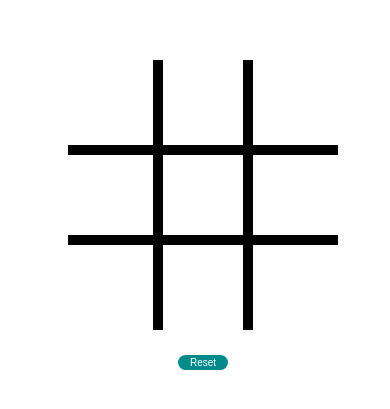
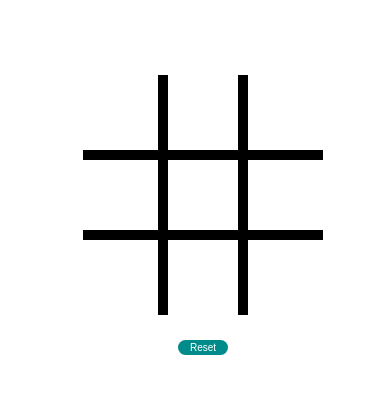
Before and after one commit to ezaboroskie/Tic-Tac-Toe, a plain HTML site: page index.html in a window 390 px wide. Shown: the part 215-624 px from the top of the page. Drawn offline with Linux system fonts and the light colour scheme.

Commit message:
Fixes width of game for small screens

```diff
--- a/style.css
+++ b/style.css
@@ -297,79 +297,79 @@ body{
         margin: auto;
         display: flex;
         flex-direction: column;
-        width: 270px;
-        height: 270px;
+        width: 240px;
+        height: 240px;
         margin-bottom: 10px;
     }
 
     .square-box1{
-        height: 90px;
-        width: 90px;
+        height: 80px;
+        width: 80px;
         border-bottom: solid black 5px;
         border-right: solid black 5px;
     }
     .square-box2{
-        height: 90px;
-        width: 90px;
+        height: 80px;
+        width: 80px;
         border-bottom: solid black 5px;
         border-right: solid black 5px;
         border-left:solid black 5px;
     }
     .square-box3{
-        height: 90px;
-        width: 90px;
+        height: 80px;
+        width: 80px;
         border-bottom: solid black 5px;
         border-left:solid black 5px;
     }
     .square-box4{
-        height: 90px;
-        width: 90px;
+        height: 80px;
+        width: 80px;
         border-bottom: solid black 5px;
         border-right: solid black 5px;
         border-top: solid black 5px;
     }
     .square-box5{
-        height: 90px;
-        width: 90px;
+        height: 80px;
+        width: 80px;
         border-bottom: solid black 5px;
         border-right: solid black 5px;
         border-left:solid black 5px;
         border-top: solid black 5px;
     }
     .square-box6{
-        height: 90px;
-        width: 90px;
+        height: 80px;
+        width: 80px;
         border-bottom: solid black 5px;
         border-left:solid black 5px;
         border-top: solid black 5px;
     }
     .square-box7{
-        height: 90px;
-        width: 90px;
+        height: 80px;
+        width: 80px;
         border-right: solid black 5px;
         border-top: solid black 5px;
     }
     .square-box8{
-        height: 90px;
-        width: 90px;
+        height: 80px;
+        width: 80px;
         border-right: solid black 5px;
         border-left:solid black 5px;
         border-top: solid black 5px;
     }
     .square-box9{
-        height: 90px;
-        width: 90px;
+        height: 80px;
+        width: 80px;
         border-left:solid black 5px;
         border-top: solid black 5px;
     }
     .x-pop-on{
-        height: 270px;
-        width: 270px;
+        height: 240px;
+        width: 240px;
         font-size: 35px;
     }
     .o-pop-on{
-        height: 270px;
-        width: 270px;
+        height: 240px;
+        width: 240px;
         font-size: 35px;
     }
     .reset-btn{
```
